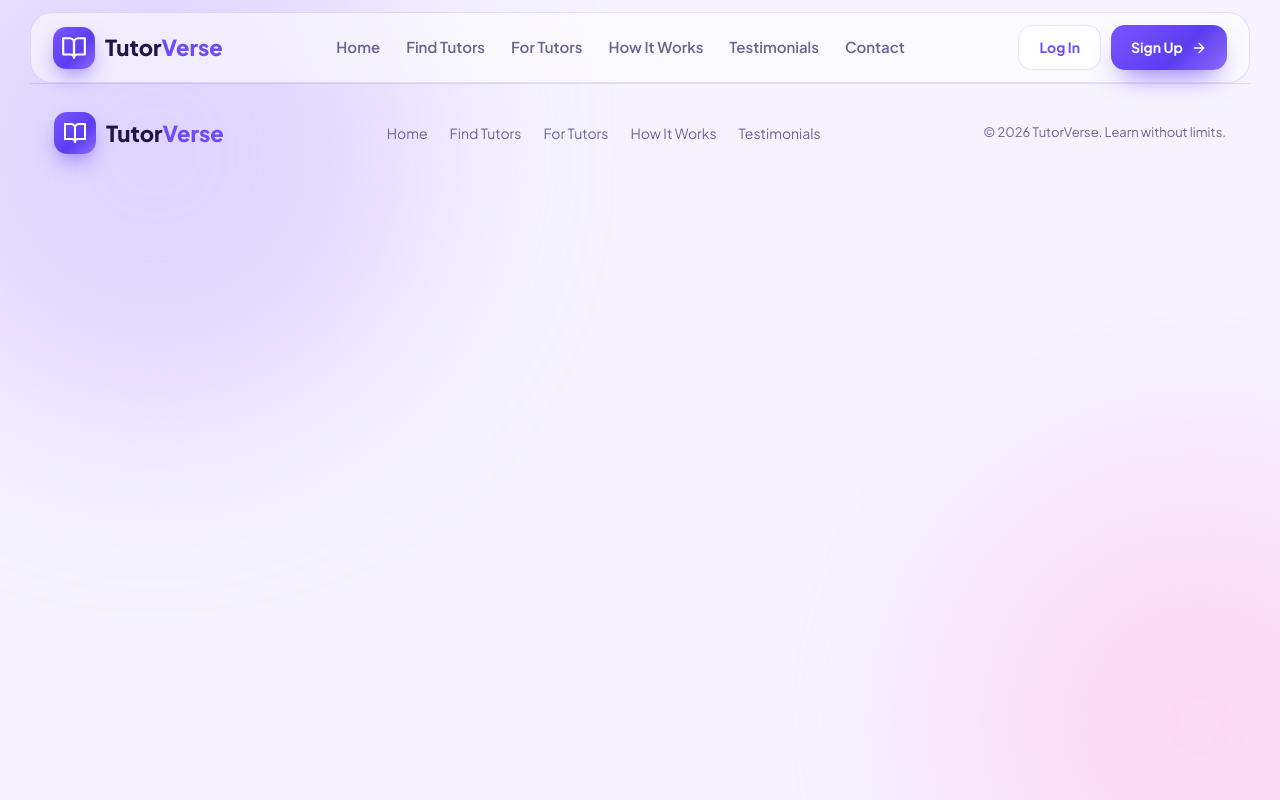
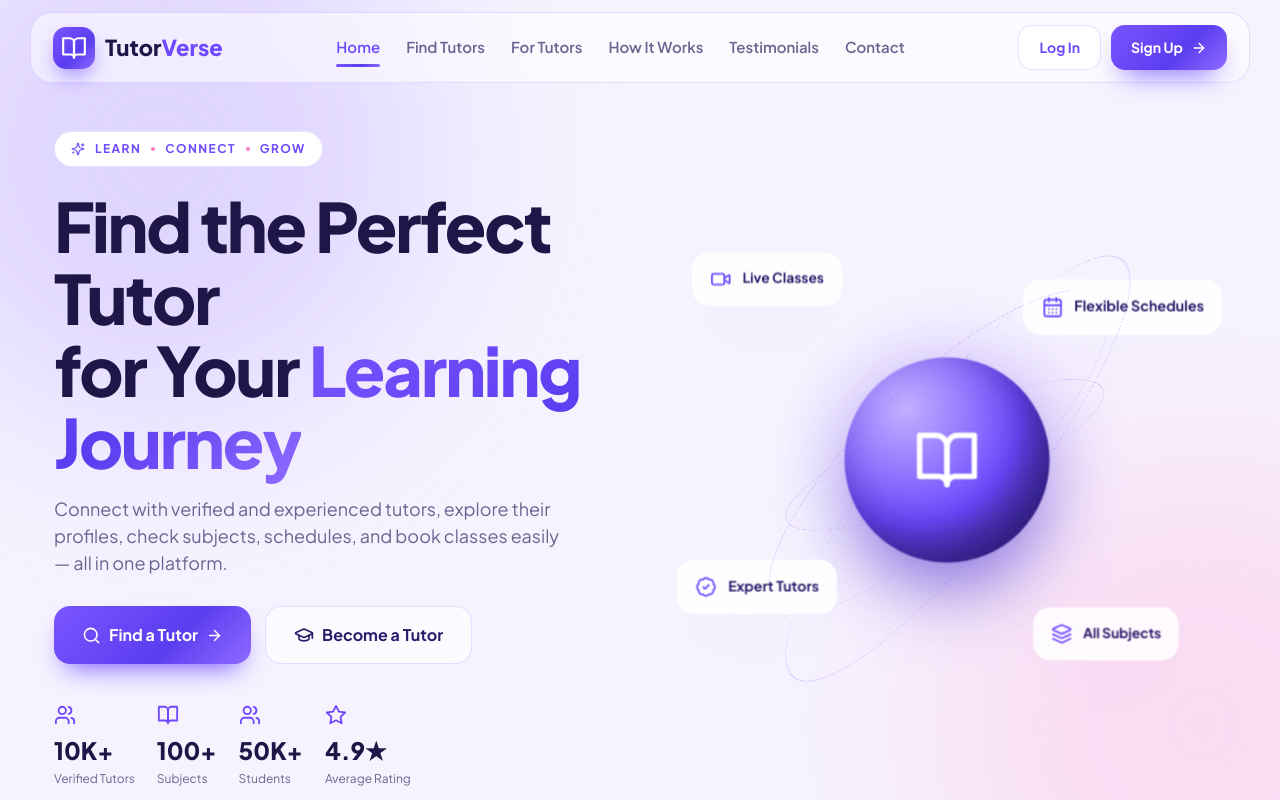
Before and after one commit to im-nilesh/tutorverse-main-project, a React (Vite) app: page / in a window 1280 px wide. Shown: the top 800 px of the page. Built offline with nearby package versions, Linux system fonts and the light colour scheme.

Commit message:
Complete page and layout routing refactor

```diff
--- a/src/routes/AppRoutes.jsx
+++ b/src/routes/AppRoutes.jsx
@@ -1,15 +1,40 @@
-import { BrowserRouter, Routes, Route } from "react-router-dom";
+import { useCallback, useEffect, useRef, useState } from "react";
 import SiteLayout from "../components/layout/SiteLayout";
 import Home from "../pages/Home";
 import TutorsPage from "../pages/Tutors";
 import NotFound from "../pages/NotFound";
 
 export default function AppRoutes() {
-  return <BrowserRouter><Routes>
-    <Route element={<SiteLayout/>}>
-      <Route path="/" element={<Home/>}/>
-      <Route path="/tutors" element={<TutorsPage/>}/>
-      <Route path="*" element={<NotFound/>}/>
-    </Route>
-  </Routes></BrowserRouter>;
+  const [pathname, setPathname] = useState(window.location.pathname);
+  const [notice, setNotice] = useState("");
+  const timer = useRef();
+
+  useEffect(() => {
+    const onPopState = () => setPathname(window.location.pathname);
+    window.addEventListener("popstate", onPopState);
+    return () => {
+      window.removeEventListener("popstate", onPopState);
+      window.clearTimeout(timer.current);
+    };
+  }, []);
+
+  const navigate = useCallback((path) => {
+    if (path === window.location.pathname) return;
+    window.history.pushState({}, "", path);
+    setPathname(window.location.pathname);
+    window.scrollTo({ top: 0, behavior: "auto" });
+  }, []);
+
+  const notify = useCallback((message) => {
+    setNotice(message);
+    window.clearTimeout(timer.current);
+    timer.current = window.setTimeout(() => setNotice(""), 2800);
+  }, []);
+
+  let page;
+  if (pathname === "/") page = <Home notify={notify} />;
+  else if (pathname === "/tutors") page = <TutorsPage notify={notify} />;
+  else page = <NotFound />;
+
+  return <SiteLayout pathname={pathname} navigate={navigate} notify={notify}>{page}</SiteLayout>;
 }
```
